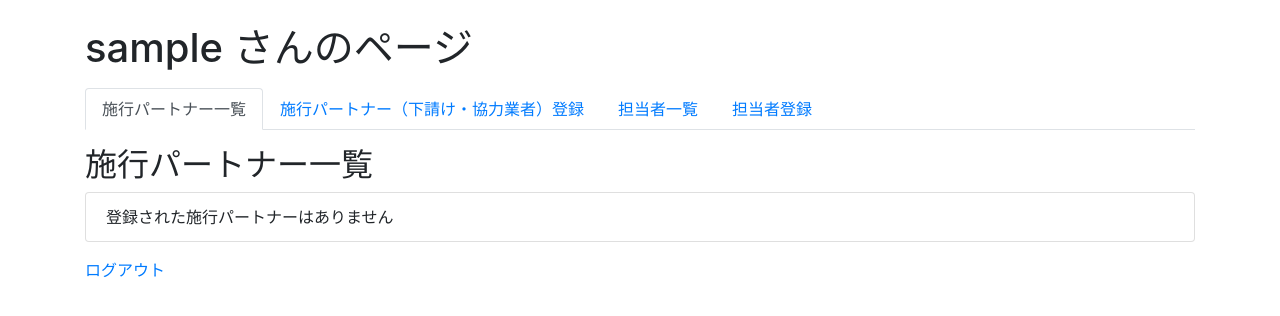
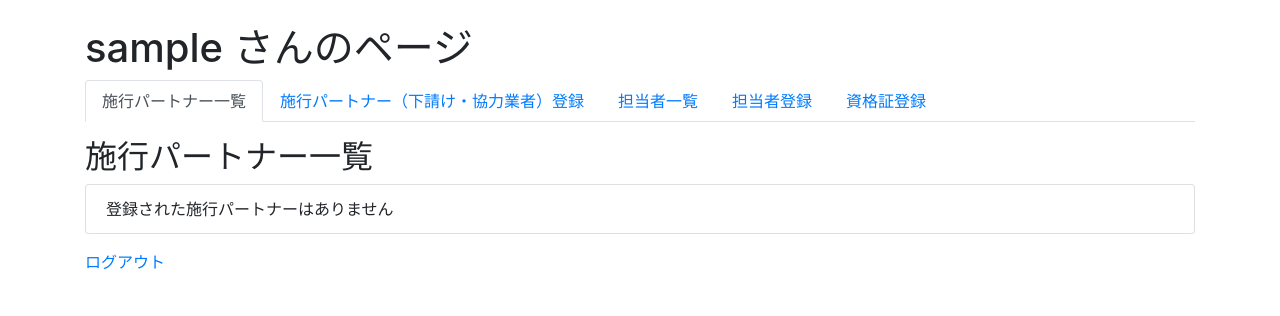
Before and after one commit to honjobunseki/jizen, a Flask app: a page that uses templates/user_page.html in a window 1280 px wide. Shown: the top 316 px of the page. Run offline with Flask 3, Linux system fonts and the light colour scheme; the visitor is signed in with stand-in values (Sample User, id 1); data comes from the database, SQL or seed files in the repository; data that the repository does not hold is empty; some libraries are stand-ins or nearby versions.

Commit message:
Update user_page.html

```diff
--- a/templates/user_page.html
+++ b/templates/user_page.html
@@ -12,8 +12,43 @@
   <div class="container mt-4">
     <h1>{{ user.username }} さんのページ</h1>
 
-    <!-- タブ部分を共通テンプレートとしてインクルード -->
-    {% include '_user_tabs.html' %}
+    <!-- タブナビゲーション -->
+    <ul class="nav nav-tabs" id="userTab" role="tablist">
+      <li class="nav-item">
+        <a class="nav-link active" id="partners-list-tab" data-toggle="tab" href="#partners-list" role="tab" aria-controls="partners-list" aria-selected="true">
+          施行パートナー一覧
+        </a>
+      </li>
+      <li class="nav-item">
+        <a class="nav-link" id="partners-add-tab" data-toggle="tab" href="#partners-add" role="tab" aria-controls="partners-add" aria-selected="false">
+          施行パートナー（下請け・協力業者）登録
+        </a>
+      </li>
+      <li class="nav-item">
+        <a class="nav-link" id="staff-list-tab" data-toggle="tab" href="#staff-list" role="tab" aria-controls="staff-list" aria-selected="false">
+          担当者一覧
+        </a>
+      </li>
+      <li class="nav-item">
+        <a class="nav-link" id="staff-add-tab" data-toggle="tab" href="#staff-add" role="tab" aria-controls="staff-add" aria-selected="false">
+          担当者登録
+        </a>
+      </li>
+      <li class="nav-item">
+        <a class="nav-link" id="certificate-tab" data-toggle="tab" href="#certificate" role="tab" aria-controls="certificate" aria-selected="false">
+          資格証登録
+        </a>
+      </li>
+    </ul>
+
+    <!-- タブのコンテンツを個別ファイルに分割してインクルード -->
+    <div class="tab-content mt-3" id="userTabContent">
+      {% include 'tabs/partners_list.html' %}
+      {% include 'tabs/partners_add.html' %}
+      {% include 'tabs/staff_list.html' %}
+      {% include 'tabs/staff_add.html' %}
+      {% include 'tabs/shikaku.html' %}
+    </div>
 
     <p class="mt-3"><a href="{{ url_for('logout') }}">ログアウト</a></p>
   </div>
```
